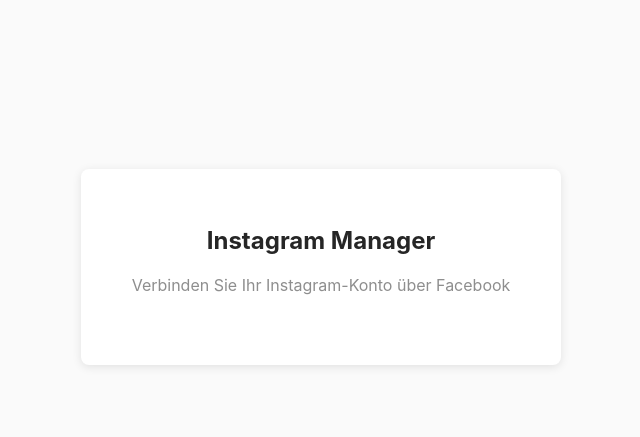
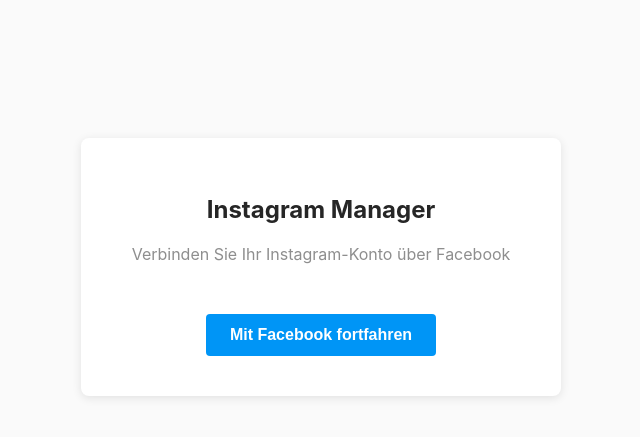
Before and after one commit to pridalx21/instaapp, a Flask app: page / in a window 1280 px wide. Shown: the part 133-570 px from the top of the page, without its empty margins (319-959 px from the left). Run offline with Flask 3, Linux system fonts and the light colour scheme; some libraries are stand-ins or nearby versions.

Commit message:
Updated Facebook SDK integration with improved login flow

```diff
--- a/templates/index.html
+++ b/templates/index.html
@@ -58,18 +58,25 @@
             color: #2e7d32;
         }
 
-        .fb-login-button {
+        .login-button {
+            background-color: #0095f6;
+            color: white;
+            border: none;
+            padding: 12px 24px;
+            border-radius: 4px;
+            font-weight: 600;
+            cursor: pointer;
+            font-size: 16px;
             margin-top: 20px;
+        }
+
+        .login-button:hover {
+            background-color: #0081d6;
         }
     </style>
 </head>
 <body>
     <div id="fb-root"></div>
-    <script async defer crossorigin="anonymous"
-            src="https://connect.facebook.net/de_DE/sdk.js#xfbml=1&version=v18.0&appId=1558999001389004"
-            nonce="random_nonce">
-    </script>
-
     <script>
         window.fbAsyncInit = function() {
             FB.init({
@@ -78,13 +85,32 @@
                 xfbml: true,
                 version: 'v18.0'
             });
+        };
 
+        // Load the SDK asynchronously
+        (function(d, s, id) {
+            var js, fjs = d.getElementsByTagName(s)[0];
+            if (d.getElementById(id)) return;
+            js = d.createElement(s); js.id = id;
+            js.src = "https://connect.facebook.net/de_DE/sdk.js";
+            fjs.parentNode.insertBefore(js, fjs);
+        }(document, 'script', 'facebook-jssdk'));
+
+        function checkLoginState() {
             FB.getLoginStatus(function(response) {
                 if (response.status === 'connected') {
                     window.location.href = '/auth/facebook/callback?access_token=' + response.authResponse.accessToken;
                 }
             });
-        };
+        }
+
+        function loginWithFacebook() {
+            FB.login(function(response) {
+                if (response.status === 'connected') {
+                    window.location.href = '/auth/facebook/callback?access_token=' + response.authResponse.accessToken;
+                }
+            }, {scope: 'instagram_basic,instagram_content_publish,pages_show_list'});
+        }
     </script>
 
     <div class="container">
@@ -103,26 +129,9 @@
             {% endwith %}
         </div>
 
-        <div class="fb-login-button"
-             data-width=""
-             data-size="large"
-             data-button-type="continue_with"
-             data-layout="rounded"
-             data-auto-logout-link="false"
-             data-use-continue-as="true"
-             data-scope="instagram_basic,instagram_content_publish,pages_read_engagement,pages_show_list"
-             data-onlogin="checkLoginState();">
-        </div>
+        <button onclick="loginWithFacebook()" class="login-button">
+            Mit Facebook fortfahren
+        </button>
     </div>
-
-    <script>
-        function checkLoginState() {
-            FB.getLoginStatus(function(response) {
-                if (response.status === 'connected') {
-                    window.location.href = '/auth/facebook/callback?access_token=' + response.authResponse.accessToken;
-                }
-            });
-        }
-    </script>
 </body>
 </html>
```
